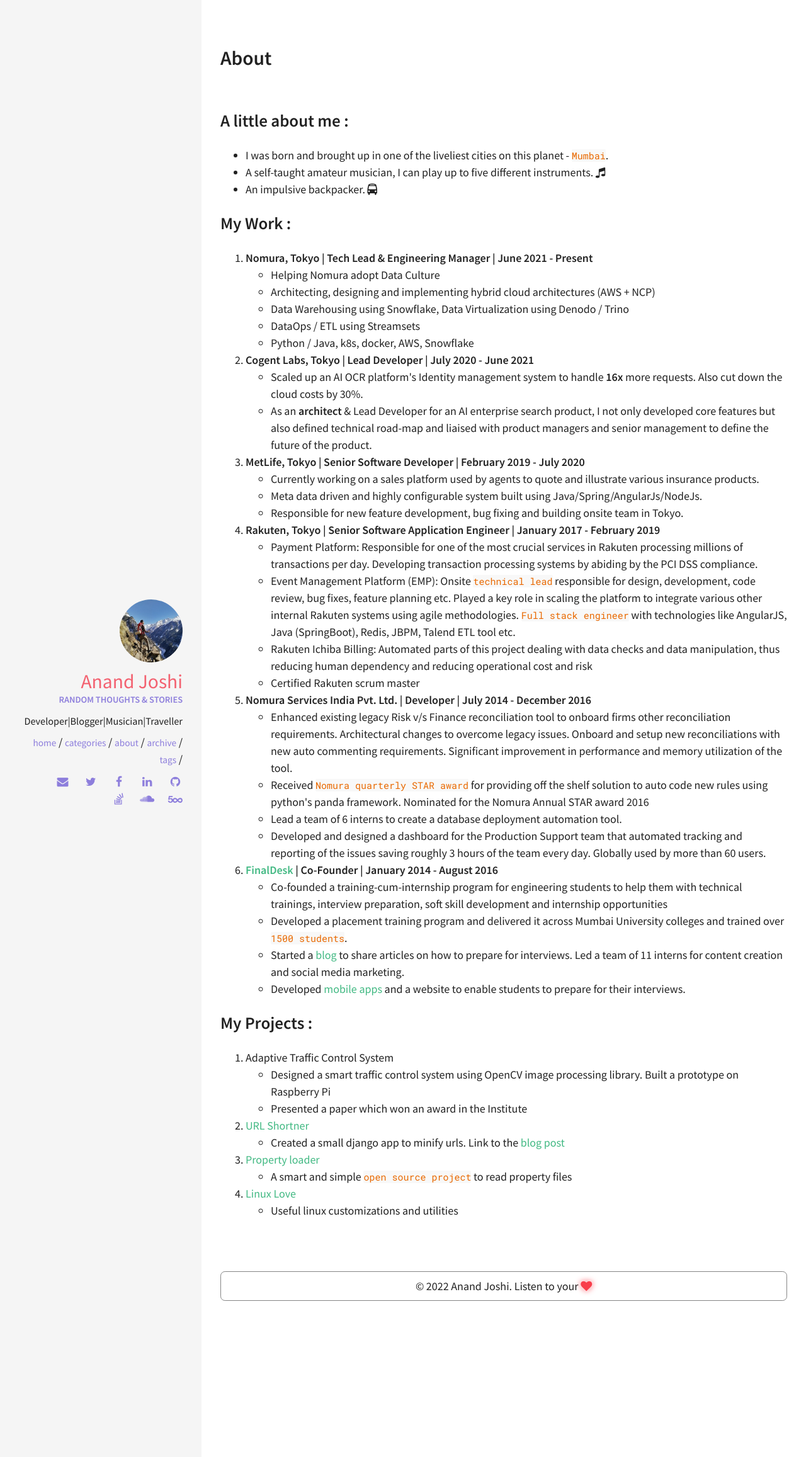
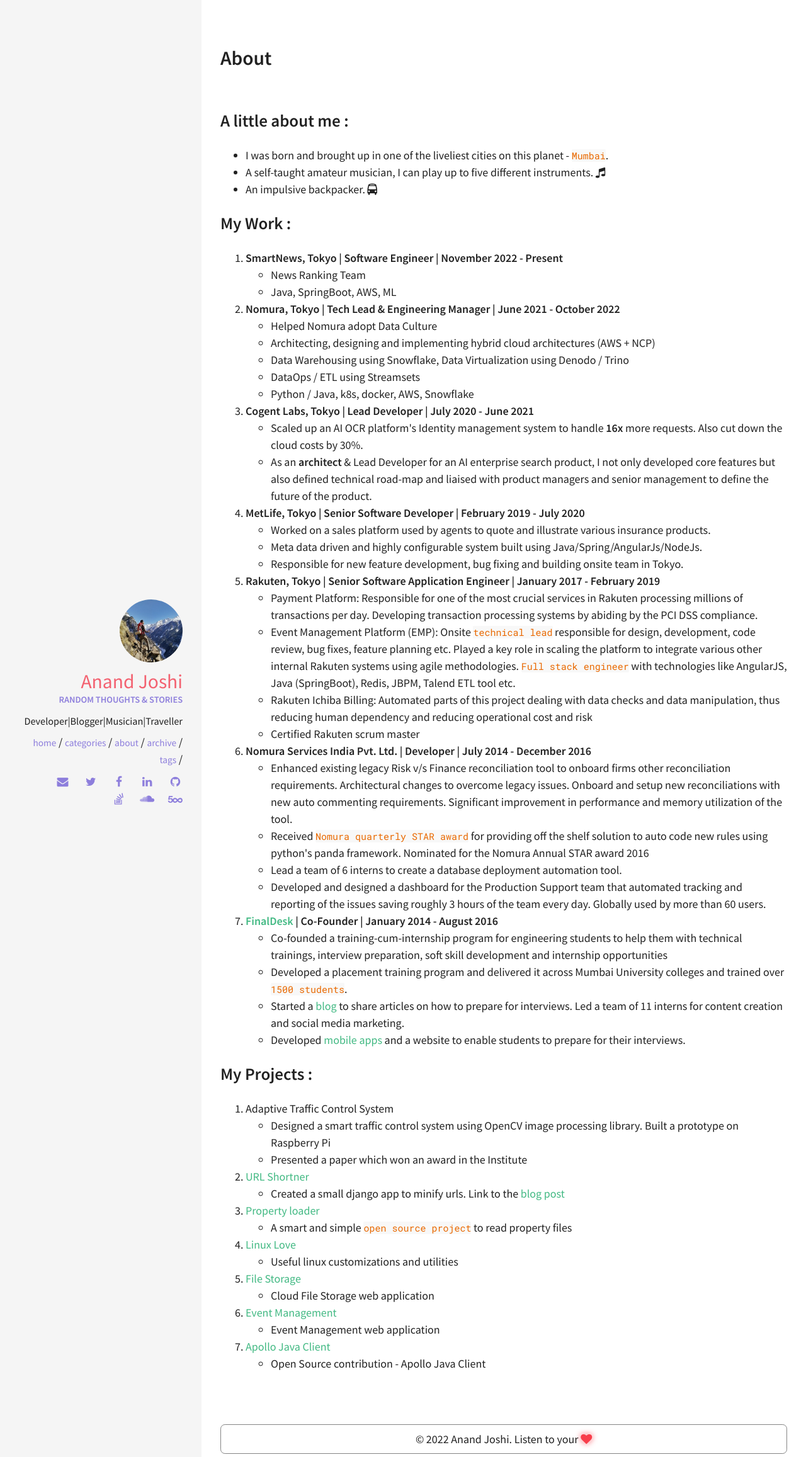
Before and after one commit to anandjoshi91/anandjoshi91.github.io, a Jekyll site: the page built from pages/about/index.html, in a window 1280 px wide. Shown: the whole page at 63% size. Built offline with Jekyll 4.4.1, drawn with Linux system fonts in a browser that asks for light colours.

Commit message:
update job history and projects

```diff
--- a/pages/about/index.html
+++ b/pages/about/index.html
@@ -27,10 +27,21 @@
 
 <ol>
 	<li>
-		<b>Nomura, Tokyo  | Tech Lead & Engineering Manager | June 2021 - Present</b>
+		<b>SmartNews, Tokyo  | Software Engineer | November 2022 - Present</b>
 		<ul>
 			<li>
-				Helping Nomura adopt Data Culture
+				News Ranking Team
+			</li>
+			<li>
+				Java, SpringBoot, AWS, ML
+			</li>
+		</ul>
+	</li>
+	<li>
+		<b>Nomura, Tokyo  | Tech Lead & Engineering Manager | June 2021 - October 2022</b>
+		<ul>
+			<li>
+				Helped Nomura adopt Data Culture
 			</li>
 			<li>
 				Architecting, designing and implementing hybrid cloud architectures (AWS + NCP)
@@ -63,7 +74,7 @@
 		<b>MetLife, Tokyo  | Senior Software Developer | February 2019 - July 2020</b>
 		<ul>
 			<li>
-				Currently working on a sales platform used by agents to quote and illustrate various insurance products.
+				Worked on a sales platform used by agents to quote and illustrate various insurance products.
 			</li>
 			<li>
 				Meta data driven and highly configurable system built using Java/Spring/AngularJs/NodeJs.
@@ -167,4 +178,28 @@
 			</li>
 		</ul>
 	</li>
+	<li>
+		<a href="https://github.com/anandjoshi91/filestore" target="_blank">File Storage</a>
+		<ul>
+			<li>
+				Cloud File Storage web application
+			</li>
+		</ul>
+	</li>
+	<li>
+		<a href="https://github.com/anandjoshi91/evite" target="_blank">Event Management</a>
+		<ul>
+			<li>
+				Event Management web application
+			</li>
+		</ul>
+	</li>
+	<li>
+		<a href="https://github.com/apolloconfig/apollo-java/pull/11" target="_blank">Apollo Java Client</a>
+		<ul>
+			<li>
+				Open Source contribution - Apollo Java Client
+			</li>
+		</ul>
+	</li>
 </ol>
```
